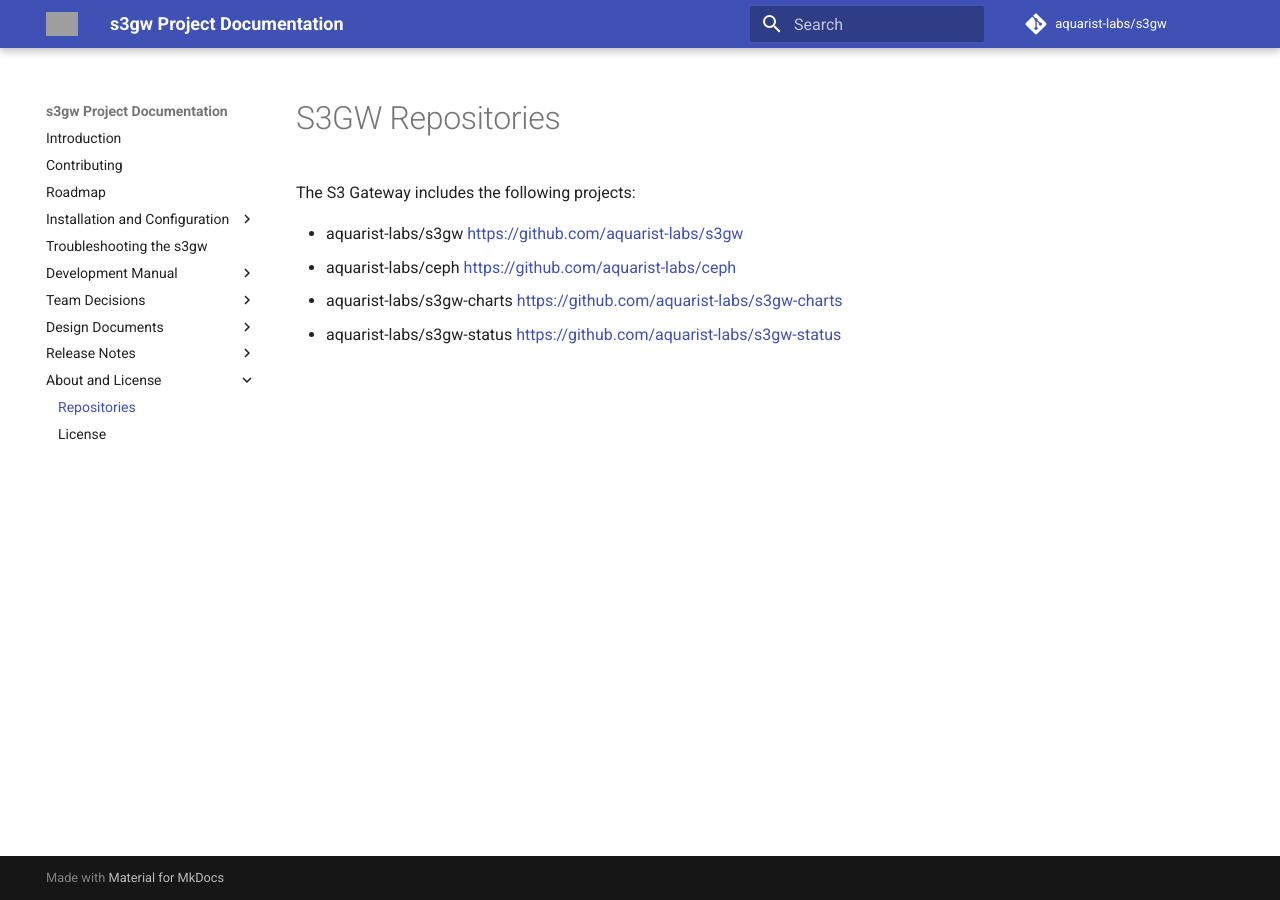
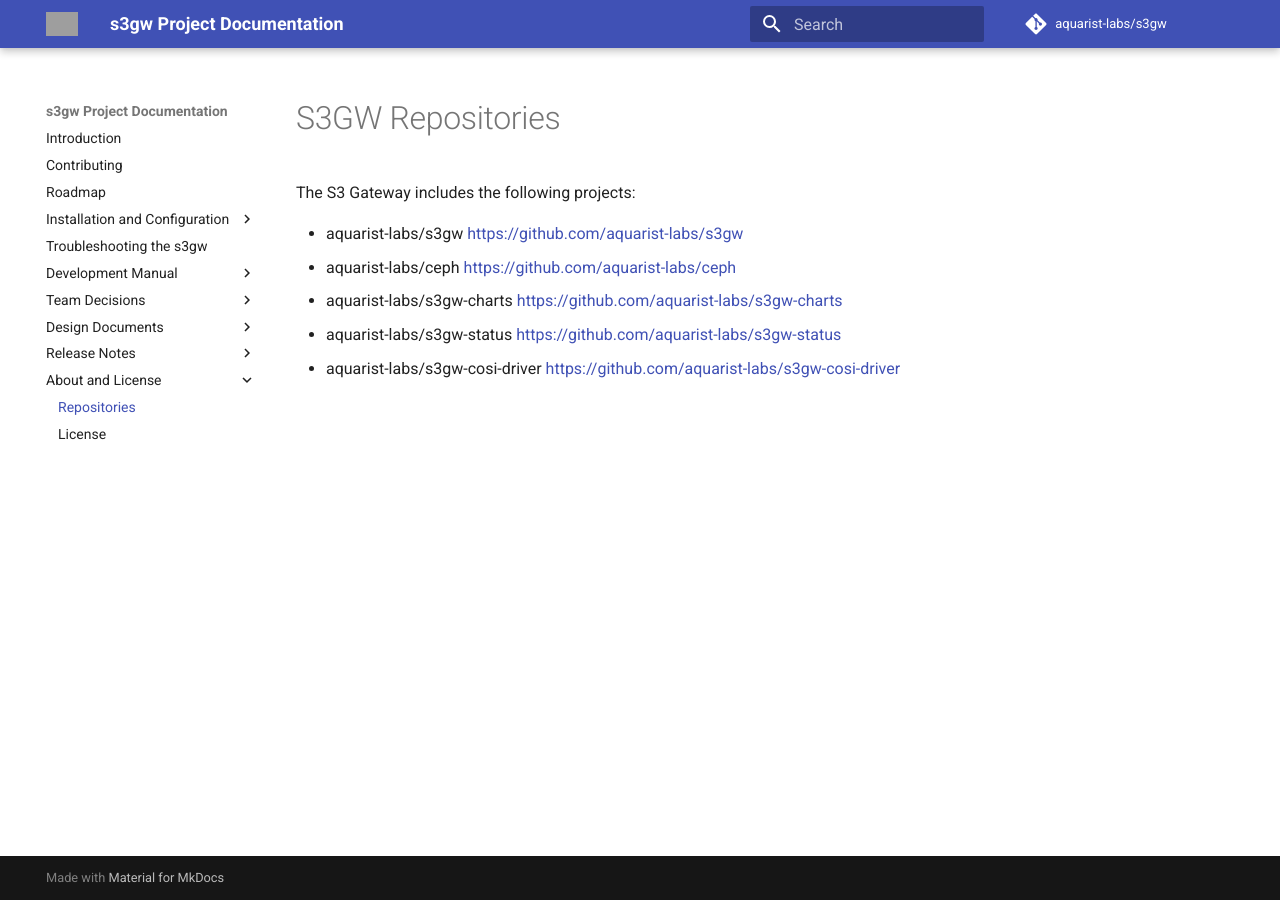
Before and after one commit to s3gw-tech/s3gw, an MkDocs documentation site: the page built from docs/s3gw-repos.md, in a window 1280 px wide. Built offline with MkDocs 1.6.1 and Material for MkDocs 9.7.7, drawn with Linux system fonts in a browser that asks for light colours; comment, search, counter and statistics services are not loaded; grey boxes are pictures that could not be loaded.

Commit message:
docs: add references to the COSI repository
Signed-off-by: Joao Eduardo Luis <joao@suse.com>

```diff
--- a/docs/s3gw-repos.md
+++ b/docs/s3gw-repos.md
@@ -6,3 +6,4 @@
 - aquarist-labs/ceph <https://github.com/aquarist-labs/ceph>
 - aquarist-labs/s3gw-charts <https://github.com/aquarist-labs/s3gw-charts>
 - aquarist-labs/s3gw-status <https://github.com/aquarist-labs/s3gw-status>
+- aquarist-labs/s3gw-cosi-driver <https://github.com/aquarist-labs/s3gw-cosi-driver>
```
Also changed, not shown: CONTRIBUTING.md (+1 -0 lines).
